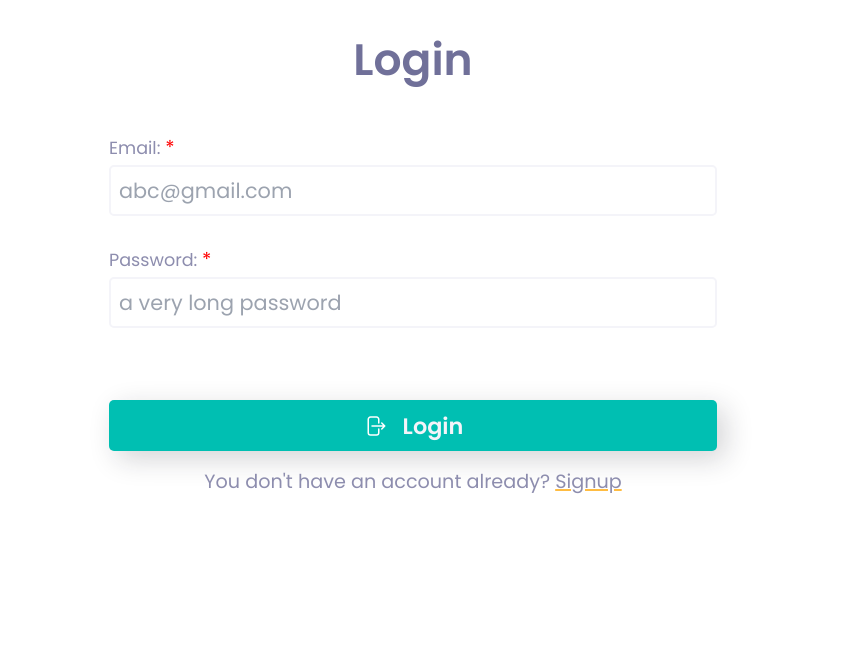
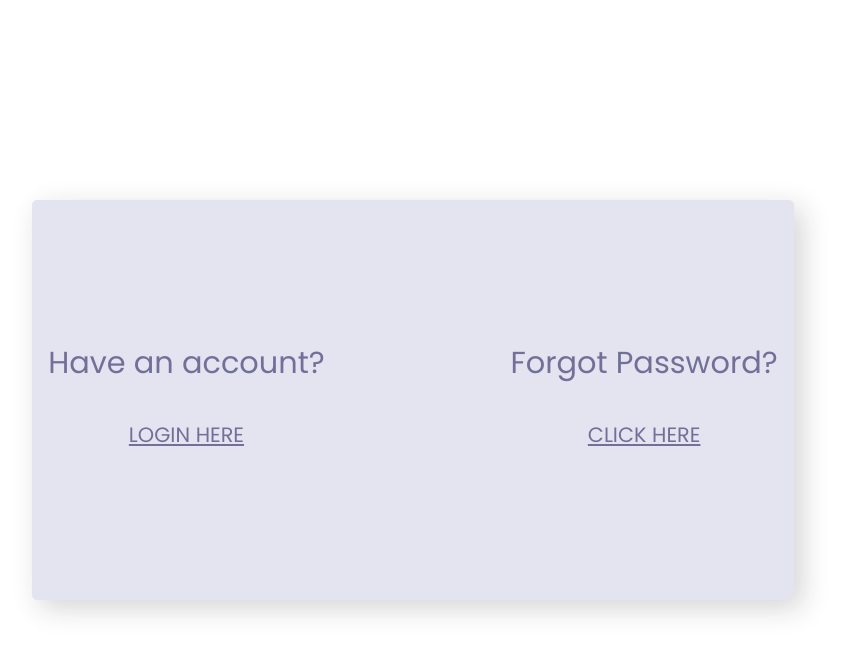
Before and after one commit to Fasunle/file-sharer, a React (Vite) app: page /auth/login in a window 1280 px wide. Shown: the top 654 px of the page, without its empty margins (227-1068 px from the left). Built offline with nearby package versions, Linux system fonts and the light colour scheme; no server answers.

Commit message:
feat: card plane markup

```diff
--- a/src/components/Auth/index.tsx
+++ b/src/components/Auth/index.tsx
@@ -1,11 +1,19 @@
 import {useLocation} from 'react-router-dom';
-
-import Login from './Login';
-import Signup from './Signup';
 
 export default function Auth() {
   const location = useLocation();
   return (
-    <main>{location.pathname === '/auth/signup' ? <Signup /> : <Login />}</main>
+    <main className='auth--container'>
+      <div className='auth__card--container'>
+        <div>
+          <h2>Have an account&#63;</h2>
+          <button className='btn btn--cta'>Login Here</button>
+        </div>
+        <div>
+          <h2>Forgot Password&#63;</h2>
+          <button className='btn btn--cta'>Click Here</button>
+        </div>
+      </div>
+    </main>
   );
 }
```
